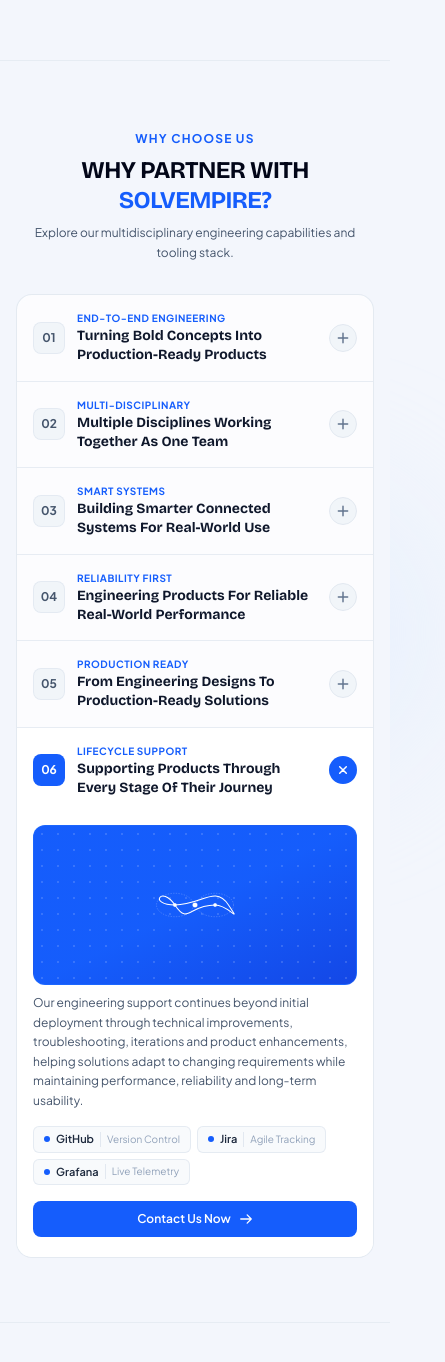
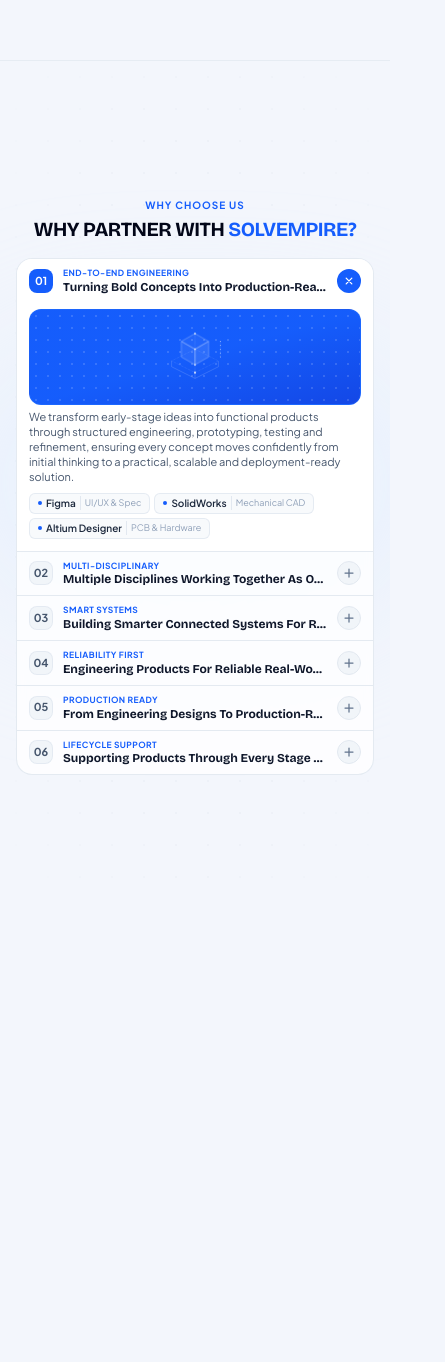
Before and after one commit to HarshaJyos/solvempire_test, a Next.js app: page / in a window 390 px wide. Shown: the part 3147-4509 px from the top of the page, 445 px wide, since content can reach past the window. Built offline with nearby package versions, Linux system fonts and the light colour scheme; a web font is replaced by a local one.

Commit message:
Calibrate mobile Why Partner pinned scroll track for comfortable reading and remove contact buttons

```diff
--- a/src/app/page.tsx
+++ b/src/app/page.tsx
@@ -210,9 +210,8 @@ export default function Home() {
   const containerRef = useRef<HTMLDivElement>(null);
   const stageRef = useRef<HTMLDivElement>(null);
   const partnerContainerRef = useRef<HTMLDivElement>(null);
+  const mobilePartnerContainerRef = useRef<HTMLDivElement>(null);
   const partnerContentRef = useRef<HTMLDivElement>(null);
-  const mobilePillarRefs = useRef<(HTMLDivElement | null)[]>([]);
-  const isManualToggling = useRef<boolean>(false);
   const processSectionRef = useRef<HTMLDivElement>(null);
   const teamSectionRef = useRef<HTMLDivElement>(null);
   const contactSectionRef = useRef<HTMLDivElement>(null);
@@ -231,6 +230,26 @@ export default function Home() {
     if (lenisRef.current) {
       lenisRef.current.scrollTo(targetScroll, {
         duration: 1.1,
+        easing: (t) => Math.min(1, 1.001 - Math.pow(2, -10 * t)),
+      });
+    } else {
+      window.scrollTo({ top: targetScroll, behavior: "smooth" });
+    }
+  };
+
+  const scrollToMobilePillar = (index: number) => {
+    if (!mobilePartnerContainerRef.current) return;
+    const rect = mobilePartnerContainerRef.current.getBoundingClientRect();
+    const scrollTop = window.pageYOffset || document.documentElement.scrollTop;
+    const containerTop = rect.top + scrollTop;
+    const scrollDistance = mobilePartnerContainerRef.current.offsetHeight - window.innerHeight;
+    const targetP = (index + 0.5) / partnerPillars.length;
+    const targetScroll = containerTop + targetP * scrollDistance;
+
+    setOpenMobilePillar(index);
+    if (lenisRef.current) {
+      lenisRef.current.scrollTo(targetScroll, {
+        duration: 0.9,
         easing: (t) => Math.min(1, 1.001 - Math.pow(2, -10 * t)),
       });
     } else {
@@ -596,42 +615,6 @@ export default function Home() {
     return () => ctx.revert();
   }, [activePillarIndex]);
 
-  // Mobile Why Partner: Auto-expand active pillar item on scroll
-  useEffect(() => {
-    const handleMobileScroll = () => {
-      if (typeof window === "undefined" || window.innerWidth >= 1024) return;
-      if (isManualToggling.current) return;
-
-      const viewportCenter = window.innerHeight * 0.42;
-      let activeIndex = -1;
-      let minDistance = Infinity;
-
-      mobilePillarRefs.current.forEach((el, index) => {
-        if (!el) return;
-        const rect = el.getBoundingClientRect();
-        if (rect.bottom > window.innerHeight * 0.15 && rect.top < window.innerHeight * 0.85) {
-          const itemMiddle = rect.top + Math.min(rect.height, 120) / 2;
-          const distance = Math.abs(itemMiddle - viewportCenter);
-          if (distance < minDistance) {
-            minDistance = distance;
-            activeIndex = index;
-          }
-        }
-      });
-
-      if (activeIndex !== -1) {
-        setOpenMobilePillar((prev) => (prev !== activeIndex ? activeIndex : prev));
-      }
-    };
-
-    window.addEventListener("scroll", handleMobileScroll, { passive: true });
-    handleMobileScroll();
-
-    return () => {
-      window.removeEventListener("scroll", handleMobileScroll);
-    };
-  }, []);
-
   useEffect(() => {
     // 1. Initialize Lenis Smooth Scrolling
     const lenis = new Lenis({
@@ -735,7 +718,7 @@ export default function Home() {
         },
       });
 
-      // 3. Initialize Pinned ScrollTrigger for Why Partner with Solvempire
+      // 3. Initialize Pinned ScrollTrigger for Why Partner with Solvempire (Desktop)
       const partnerContainer = partnerContainerRef.current;
       if (partnerContainer) {
         ScrollTrigger.create({
@@ -751,6 +734,25 @@ export default function Home() {
             );
             setActivePillarIndex(clampedIdx);
             setPartnerProgress(p);
+          },
+        });
+      }
+
+      // 4. Initialize Pinned ScrollTrigger for Why Partner with Solvempire (Mobile - Long Calibrated Scroll Track)
+      const mobilePartnerContainer = mobilePartnerContainerRef.current;
+      if (mobilePartnerContainer) {
+        ScrollTrigger.create({
+          trigger: mobilePartnerContainer,
+          start: "top top",
+          end: "bottom bottom",
+          scrub: 0.5,
+          onUpdate: (self) => {
+            const p = self.progress; // 0.0 to 1.0
+            const clampedIdx = Math.min(
+              partnerPillars.length - 1,
+              Math.floor(p * (partnerPillars.length - 0.001))
+            );
+            setOpenMobilePillar(clampedIdx);
           },
         });
       }
@@ -1455,23 +1457,6 @@ export default function Home() {
                       </div>
                     ))}
                   </div>
-
-                  {/* Contact CTA Button */}
-                  <Link
-                    href="#contact"
-                    className="inline-flex items-center justify-center gap-2 bg-blue-600 hover:bg-blue-700 active:bg-blue-800 text-white font-semibold text-base px-8 py-3.5 rounded-full shadow-lg shadow-blue-500/25 hover:shadow-blue-500/35 hover:-translate-y-0.5 active:translate-y-0 transition-all duration-200"
-                  >
-                    <span>Contact Us Now</span>
-                    <svg
-                      className="w-4 h-4 transition-transform duration-200 group-hover:translate-x-1"
-                      fill="none"
-                      stroke="currentColor"
-                      strokeWidth={2.2}
-                      viewBox="0 0 24 24"
-                    >
-                      <path strokeLinecap="round" strokeLinejoin="round" d="M14 5l7 7m0 0l-7 7m7-7H3" />
-                    </svg>
-                  </Link>
                 </div>
 
                 {/* Right Column: Isometric 3D Blueprint Visual Graphic (Desktop) */}
@@ -1493,61 +1478,52 @@ export default function Home() {
       </div>
 
       {/* ========================================================================= */}
-      {/* SECTION 3 (MOBILE): WHY PARTNER WITH SOLVEMPIRE (Scroll-Reactive Stream) */}
+      {/* SECTION 3 (MOBILE): WHY PARTNER WITH SOLVEMPIRE (Pinned Deliberate Scroll Track) */}
       {/* ========================================================================= */}
-      <section
+      <div
+        ref={mobilePartnerContainerRef}
         id="why-partner-mobile"
-        className="block lg:hidden py-16 px-4 sm:px-6 bg-[#f3f6fc] border-t border-slate-200/70 relative"
-      >
+        className="block lg:hidden relative h-[320vh] w-full bg-[#f3f6fc] border-t border-slate-200/70"
+      >
+        {/* Sticky Mobile Viewport Stage */}
+        <div className="sticky top-0 h-screen w-full flex flex-col justify-center items-center px-4 sm:px-6 overflow-hidden relative">
           {/* Subtle Ambient Glow */}
-        <div className="absolute top-1/3 left-1/2 -translate-x-1/2 w-[500px] h-[300px] bg-blue-100/40 rounded-full blur-3xl pointer-events-none -z-10" />
+          <div className="absolute top-1/2 left-1/2 -translate-x-1/2 -translate-y-1/2 w-[500px] h-[300px] bg-blue-100/40 rounded-full blur-3xl pointer-events-none -z-10" />
           <div className="absolute inset-0 bg-dot-matrix-subtle opacity-35 pointer-events-none [mask-image:radial-gradient(ellipse_at_center,black_55%,transparent_95%)] -z-10" />
 
-        <div className="max-w-xl mx-auto relative z-10">
+          <div className="w-full max-w-lg relative z-10 flex flex-col items-center">
             {/* Section Heading */}
-          <div className="text-center mb-8">
-            <span className="inline-block text-blue-600 font-bold text-xs tracking-widest uppercase mb-2">
+            <div className="text-center mb-4 shrink-0">
+              <span className="inline-block text-blue-600 font-bold text-[10px] sm:text-xs tracking-widest uppercase mb-1">
                 WHY CHOOSE US
               </span>
-            <h2 className="font-[family-name:var(--font-bricolage)] text-2xl sm:text-3xl font-bold tracking-tight text-slate-950 uppercase leading-tight">
+              <h2 className="font-[family-name:var(--font-bricolage)] text-xl sm:text-2xl font-bold tracking-tight text-slate-950 uppercase leading-tight">
                 <span>WHY PARTNER WITH </span>
                 <span className="text-blue-600">SOLVEMPIRE?</span>
               </h2>
-            <p className="mt-2 text-slate-600 text-xs sm:text-sm leading-relaxed max-w-md mx-auto">
-              Explore our multidisciplinary engineering capabilities and tooling stack.
-            </p>
-          </div>
-
-          {/* Border-Divided Accordion Stream (Clean borders, No heavy drop shadows or box clutter) */}
-          <div className="flex flex-col divide-y divide-slate-200/80 border border-slate-200/90 bg-white/70 backdrop-blur-xs rounded-2xl overflow-hidden">
+            </div>
+
+            {/* Border-Divided Accordion Stream (Clean borders, No heavy drop shadows or boxes) */}
+            <div className="w-full flex flex-col divide-y divide-slate-200/90 border border-slate-200/90 bg-white/80 backdrop-blur-xs rounded-2xl overflow-hidden shadow-none">
               {partnerPillars.map((pillar, idx) => {
                 const isOpen = openMobilePillar === idx;
                 return (
                   <div
                     key={`mob-acc-${pillar.id}`}
-                  ref={(el) => {
-                    mobilePillarRefs.current[idx] = el;
-                  }}
                     className={`transition-colors duration-300 ${
                       isOpen ? "bg-white" : "bg-transparent hover:bg-white/40"
                     }`}
                   >
                     {/* Header Bar / Trigger */}
                     <button
-                    onClick={() => {
-                      isManualToggling.current = true;
-                      setOpenMobilePillar(isOpen ? null : idx);
-                      setTimeout(() => {
-                        isManualToggling.current = false;
-                      }, 800);
-                    }}
-                    className="w-full flex items-center justify-between p-4 sm:p-5 text-left focus:outline-none cursor-pointer gap-3"
+                      onClick={() => scrollToMobilePillar(idx)}
+                      className="w-full flex items-center justify-between py-2 px-3 sm:py-2.5 sm:px-4 text-left focus:outline-none cursor-pointer gap-2.5"
                       aria-expanded={isOpen}
                     >
-                    <div className="flex items-center gap-3 min-w-0">
+                      <div className="flex items-center gap-2.5 min-w-0">
                         {/* Number Badge */}
                         <div
-                        className={`w-8 h-8 rounded-lg flex items-center justify-center font-bold text-xs shrink-0 transition-colors duration-200 ${
+                          className={`w-6 h-6 sm:w-7 sm:h-7 rounded-lg flex items-center justify-center font-bold text-[11px] sm:text-xs shrink-0 transition-colors duration-200 ${
                             isOpen
                               ? "bg-blue-600 text-white"
                               : "bg-slate-100 text-slate-600 border border-slate-200/80"
@@ -1558,10 +1534,10 @@ export default function Home() {
 
                         {/* Title & Tag */}
                         <div className="min-w-0">
-                        <span className="block text-[10px] font-bold text-blue-600 tracking-wider uppercase truncate">
+                          <span className="block text-[8.5px] sm:text-[9px] font-bold text-blue-600 tracking-wider uppercase truncate">
                             {pillar.tag}
                           </span>
-                        <h3 className="font-[family-name:var(--font-bricolage)] text-sm sm:text-base font-bold text-slate-900 leading-snug">
+                          <h3 className="font-[family-name:var(--font-bricolage)] text-xs sm:text-sm font-bold text-slate-900 leading-tight truncate">
                             {pillar.title}
                           </h3>
                         </div>
@@ -1569,14 +1545,14 @@ export default function Home() {
 
                       {/* Plus / Minus (+) Icon Action */}
                       <div
-                      className={`w-7 h-7 rounded-full flex items-center justify-center shrink-0 transition-all duration-300 ${
+                        className={`w-6 h-6 rounded-full flex items-center justify-center shrink-0 transition-all duration-300 ${
                           isOpen
                             ? "bg-blue-600 text-white rotate-45"
                             : "bg-slate-100 text-slate-500 border border-slate-200"
                         }`}
                       >
                         <svg
-                        className="w-3.5 h-3.5"
+                          className="w-3 h-3"
                           fill="none"
                           stroke="currentColor"
                           strokeWidth={2.5}
@@ -1594,58 +1570,41 @@ export default function Home() {
                       }`}
                     >
                       <div className="overflow-hidden">
-                      <div className="px-4 pb-5 sm:px-5 sm:pb-6 pt-1">
+                        <div className="px-3 pb-3 sm:px-4 sm:pb-3.5 pt-0.5">
                           {/* Visual Graphic Banner */}
-                        <div className="relative w-full h-40 rounded-xl bg-gradient-to-br from-blue-600 via-blue-600 to-blue-700 p-3 my-2 overflow-hidden flex items-center justify-center border border-blue-500/30">
+                          <div className="relative w-full h-24 sm:h-28 rounded-xl bg-gradient-to-br from-blue-600 via-blue-600 to-blue-700 p-2 my-1 overflow-hidden flex items-center justify-center border border-blue-500/30">
                             <div
                               className="absolute inset-0 opacity-15 pointer-events-none"
                               style={{
                                 backgroundImage: "radial-gradient(#ffffff 1px, transparent 1px)",
-                              backgroundSize: "16px 16px",
+                                backgroundSize: "12px 12px",
                               }}
                             />
                             {renderBlueprintGraphic(idx)}
                           </div>
 
                           {/* Description */}
-                        <p className="text-slate-600 text-xs sm:text-sm leading-relaxed mb-4 mt-2">
+                          <p className="text-slate-600 text-[11px] sm:text-xs leading-snug mb-2 mt-1">
                             {pillar.description}
                           </p>
 
                           {/* Tool Badges */}
-                        <div className="flex flex-wrap items-center gap-1.5 mb-4">
+                          <div className="flex flex-wrap items-center gap-1">
                             {pillar.tools.map((tool) => (
                               <div
                                 key={tool.name}
-                              className="inline-flex items-center gap-1.5 px-2.5 py-1 rounded-md bg-slate-50 border border-slate-200/80"
-                            >
-                              <span className="w-1.5 h-1.5 rounded-full bg-blue-600 shrink-0" />
-                              <span className="font-semibold text-slate-800 text-[11px] whitespace-nowrap">
+                                className="inline-flex items-center gap-1 px-2 py-0.5 rounded-md bg-slate-50 border border-slate-200/80"
+                              >
+                                <span className="w-1 h-1 rounded-full bg-blue-600 shrink-0" />
+                                <span className="font-semibold text-slate-800 text-[10px] whitespace-nowrap">
                                   {tool.name}
                                 </span>
-                              <span className="text-[10px] text-slate-400 font-normal whitespace-nowrap border-l border-slate-200 pl-1.5">
+                                <span className="text-[9px] text-slate-400 font-normal whitespace-nowrap border-l border-slate-200 pl-1">
                                   {tool.category}
                                 </span>
                               </div>
                             ))}
                           </div>
-
-                        {/* CTA Button */}
-                        <Link
-                          href="#contact"
-                          className="inline-flex items-center justify-center gap-2 bg-blue-600 hover:bg-blue-700 active:bg-blue-800 text-white font-semibold text-xs px-6 py-2.5 rounded-lg w-full transition-colors"
-                        >
-                          <span>Contact Us Now</span>
-                          <svg
-                            className="w-3.5 h-3.5"
-                            fill="none"
-                            stroke="currentColor"
-                            strokeWidth={2.2}
-                            viewBox="0 0 24 24"
-                          >
-                            <path strokeLinecap="round" strokeLinejoin="round" d="M14 5l7 7m0 0l-7 7m7-7H3" />
-                          </svg>
-                        </Link>
                         </div>
                       </div>
                     </div>
@@ -1654,7 +1613,8 @@ export default function Home() {
               })}
             </div>
           </div>
-      </section>
+        </div>
+      </div>
       {/* ========================================================================= */}
       {/* SECTION 4: OUR PROCESS (Cinematic 3D Folded Ribbon Pipeline) */}
       {/* ========================================================================= */}
```
Lines whose indentation alone changed are shown as unchanged.
